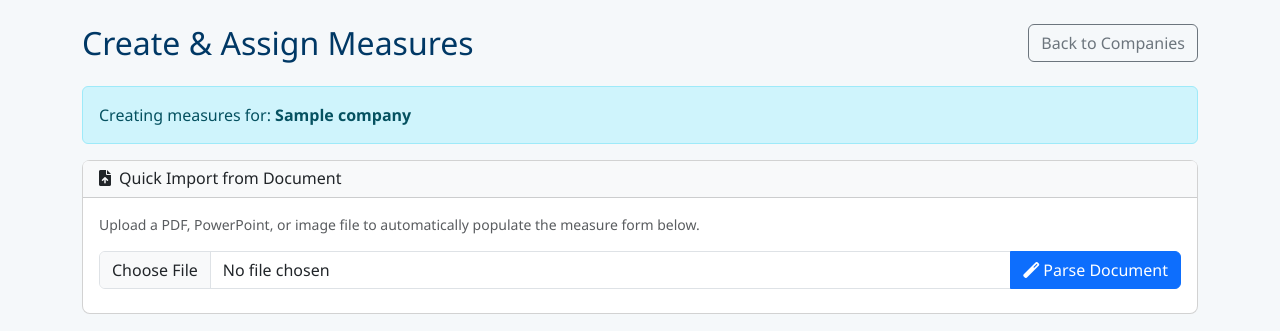
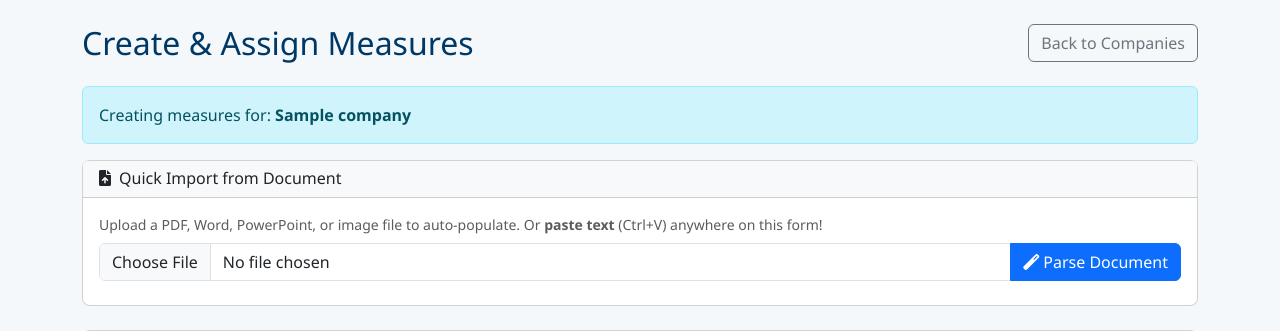
Before and after one commit to JeriahChetty/ptsa-tracker, a Flask app: page /admin/companies/1/wizard in a window 1280 px wide. Shown: the part 80-411 px from the top of the page. Run offline with Flask 3, Linux system fonts and the light colour scheme; a user stored in the database is signed in; tables that the repository leaves empty hold one stand-in row (values such as "Sample post").

Commit message:
feat: Add Word document support + Smart paste detection (Ctrl+V to auto-populate)

```diff
--- a/app/routes/admin_routes.py
+++ b/app/routes/admin_routes.py
@@ -2020,8 +2020,8 @@ def parse_measure_document():
         filename = secure_filename(file.filename)
         file_ext = filename.rsplit('.', 1)[1].lower() if '.' in filename else ''
 
-        if file_ext not in ['pdf', 'ppt', 'pptx', 'png', 'jpg', 'jpeg', 'webp']:
-            return {'success': False, 'error': 'Unsupported file type. Please upload PDF, PowerPoint, or image files.'}, 400
+        if file_ext not in ['pdf', 'ppt', 'pptx', 'doc', 'docx', 'png', 'jpg', 'jpeg', 'webp']:
+            return {'success': False, 'error': 'Unsupported file type. Please upload PDF, PowerPoint, Word, or image files.'}, 400
 
         # Save to temporary file
         with tempfile.NamedTemporaryFile(delete=False, suffix=f'.{file_ext}') as tmp_file:
@@ -2060,3 +2060,66 @@ def parse_measure_document():
     except Exception as e:
         current_app.logger.error(f"Error parsing document: {str(e)}")
         return {'success': False, 'error': str(e)}, 500
+
+
+@admin_bp.route("/parse-pasted-text", methods=["POST"])
+@login_required
+def parse_pasted_text():
+    """Parse pasted text to extract measure data"""
+    from app.utils.document_parser import extract_multiple_measures
+
+    try:
+        data = request.get_json()
+        if not data or 'text' not in data:
+            return {'success': False, 'error': 'No text provided'}, 400
+
+        pasted_text = data['text']
+        if not pasted_text.strip():
+            return {'success': False, 'error': 'Empty text'}, 400
+
+        # Try AI extraction first if API key is available
+        if os.getenv('OPENAI_API_KEY'):
+            try:
+                from app.utils.document_parser import extract_with_ai
+                measures = extract_with_ai(pasted_text, [])
+                if measures:
+                    # Convert date objects to strings for JSON
+                    for measure in measures:
+                        if measure.get('start_date'):
+                            measure['start_date'] = measure['start_date'].isoformat() if hasattr(measure['start_date'], 'isoformat') else measure['start_date']
+                        if measure.get('end_date'):
+                            measure['end_date'] = measure['end_date'].isoformat() if hasattr(measure['end_date'], 'isoformat') else measure['end_date']
+
+                    return {
+                        'success': True,
+                        'data': {
+                            'measures': measures,
+                            'count': len(measures),
+                            'method': 'ai_paste'
+                        }
+                    }, 200
+            except Exception as e:
+                current_app.logger.warning(f"AI extraction failed for pasted text: {e}")
+
+        # Fallback to pattern matching
+        measures = extract_multiple_measures(pasted_text)
+
+        # Convert date objects to strings
+        for measure in measures:
+            if measure.get('start_date'):
+                measure['start_date'] = measure['start_date'].isoformat() if hasattr(measure['start_date'], 'isoformat') else measure['start_date']
+            if measure.get('end_date'):
+                measure['end_date'] = measure['end_date'].isoformat() if hasattr(measure['end_date'], 'isoformat') else measure['end_date']
+
+        return {
+            'success': True,
+            'data': {
+                'measures': measures,
+                'count': len(measures),
+                'method': 'pattern_matching_paste'
+            }
+        }, 200
+
+    except Exception as e:
+        current_app.logger.error(f"Error parsing pasted text: {str(e)}")
+        return {'success': False, 'error': str(e)}, 500
--- a/app/templates/admin/company_measures_wizard.html
+++ b/app/templates/admin/company_measures_wizard.html
@@ -29,9 +29,9 @@
     <h6 class="mb-0"><i class="fas fa-file-upload me-2"></i>Quick Import from Document</h6>
   </div>
   <div class="card-body">
-    <p class="text-muted small mb-3">Upload a PDF, PowerPoint, or image file to automatically populate the measure form below.</p>
+    <p class="text-muted small mb-2">Upload a PDF, Word, PowerPoint, or image file to auto-populate. Or <strong>paste text</strong> (Ctrl+V) anywhere on this form!</p>
     <div class="input-group">
-      <input type="file" class="form-control" id="documentUpload" accept=".pdf,.ppt,.pptx,.png,.jpg,.jpeg,.webp">
+      <input type="file" class="form-control" id="documentUpload" accept=".pdf,.doc,.docx,.ppt,.pptx,.png,.jpg,.jpeg,.webp">
       <button class="btn btn-primary" type="button" id="parseDocumentBtn">
         <i class="fas fa-magic me-1"></i>Parse Document
       </button>
@@ -685,6 +685,70 @@ document.addEventListener('DOMContentLoaded', function() {
 
         reindex();
     }
+
+    // ===== PASTE DETECTION FEATURE =====
+    // Detect when user pastes text anywhere on the form
+    document.addEventListener('paste', async function(e) {
+        // Skip if user is pasting into a regular input/textarea (let them type normally)
+        if (e.target.tagName === 'INPUT' || e.target.tagName === 'TEXTAREA') {
+            return;
+        }
+
+        // Get pasted text
+        const pastedText = e.clipboardData.getData('text');
+
+        // Only proceed if there's substantial text (more than just a few words)
+        if (!pastedText || pastedText.trim().length < 50) {
+            return;
+        }
+
+        // Show confirmation
+        if (!confirm(`Detected pasted text! Would you like to auto-populate the measure form from this text?\n\nPreview:\n${pastedText.substring(0, 100)}...`)) {
+            return;
+        }
+
+        e.preventDefault();
+
+        // Show loading in parse status
+        parseStatus.innerHTML = '<div class="alert alert-info"><i class="fas fa-spinner fa-spin me-2"></i>Parsing pasted text...</div>';
+
+        try {
+            const response = await fetch('{{ url_for("admin.parse_pasted_text") }}', {
+                method: 'POST',
+                headers: {
+                    'Content-Type': 'application/json'
+                },
+                body: JSON.stringify({ text: pastedText })
+            });
+
+            const result = await response.json();
+
+            if (response.ok && result.success) {
+                const measuresData = result.data.measures || [];
+                const count = result.data.count || measuresData.length;
+                const method = result.data.method || 'pattern_matching';
+
+                if (measuresData.length > 0) {
+                    populateMultipleMeasures(measuresData);
+                    const methodBadge = method === 'ai_paste' ? '<span class="badge bg-success">AI-Powered</span>' :
+                                      '<span class="badge bg-info">Pattern Matching</span>';
+                    parseStatus.innerHTML = `<div class="alert alert-success"><i class="fas fa-check-circle me-2"></i>Pasted text parsed successfully! ${methodBadge} Found ${count} measure${count !== 1 ? 's' : ''}.</div>`;
+
+                    // Auto-save after population
+                    saveFormData();
+
+                    // Scroll to form
+                    container.scrollIntoView({ behavior: 'smooth', block: 'start' });
+                } else {
+                    parseStatus.innerHTML = '<div class="alert alert-warning"><i class="fas fa-exclamation-triangle me-2"></i>No measures found in pasted text. Try uploading a file instead.</div>';
+                }
+            } else {
+                parseStatus.innerHTML = `<div class="alert alert-danger"><i class="fas fa-exclamation-circle me-2"></i>Error: ${result.error || 'Failed to parse pasted text'}</div>`;
+            }
+        } catch (error) {
+            parseStatus.innerHTML = `<div class="alert alert-danger"><i class="fas fa-exclamation-circle me-2"></i>Error: ${error.message}</div>`;
+        }
+    });
 });
 </script>
 {% endblock %}
--- a/requirements.txt
+++ b/requirements.txt
@@ -17,6 +17,7 @@ email-validator==2.0.0
 pyodbc==5.2.0
 PyPDF2==3.0.1
 python-pptx==0.6.23
+python-docx==1.1.2
 openai==1.12.0
 pdf2image==1.17.0
 pytesseract==0.3.10
```
Also changed, not shown: app/templates/admin/measures.html (+59 -2 lines), app/utils/document_parser.py (+39 -3 lines).
